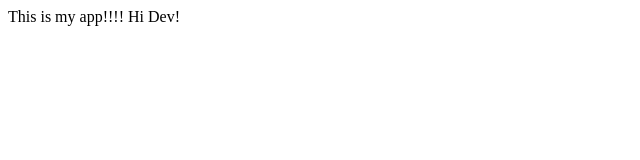
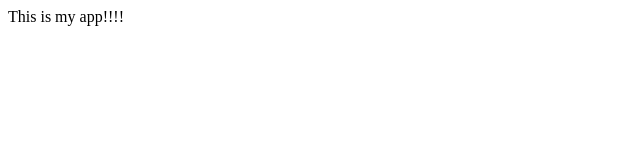
Before and after one commit to EsocPhantom1/it3038c-scripts, a plain HTML site: page testing/index.html in a window 1280 px wide. Shown: the full height of the page, 0-640 px from the left. Drawn offline with Linux system fonts and the light colour scheme.

Commit message:
Update index.html

```diff
--- a/testing/index.html
+++ b/testing/index.html
@@ -3,6 +3,6 @@
 		<title> My App </title>
 	</head>
 	<body>
-		This is my app!!!! Hi Dev!
+		This is my app!!!!
 	</body>
 </html>
```
